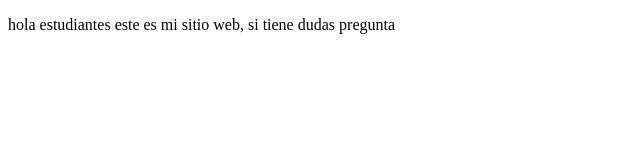
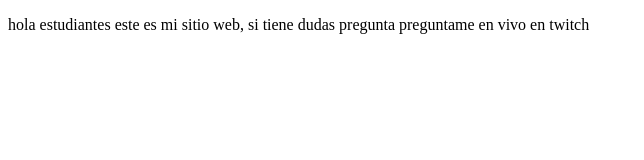
Before and after one commit to josemerentes/personalprojects, a plain HTML site: page index.html in a window 1280 px wide. Shown: the whole page, without its empty margins (0-644 px from the left). Drawn offline with Linux system fonts and the light colour scheme.

Commit message:
cambios agregamos sitio de twitch

```diff
--- a/index.html
+++ b/index.html
@@ -8,7 +8,7 @@
 </head>
 <body>
     <p>
-        hola estudiantes este es mi sitio web, si tiene dudas pregunta
+        hola estudiantes este es mi sitio web, si tiene dudas pregunta preguntame en vivo en twitch
 
 </body>
 </html>
```
